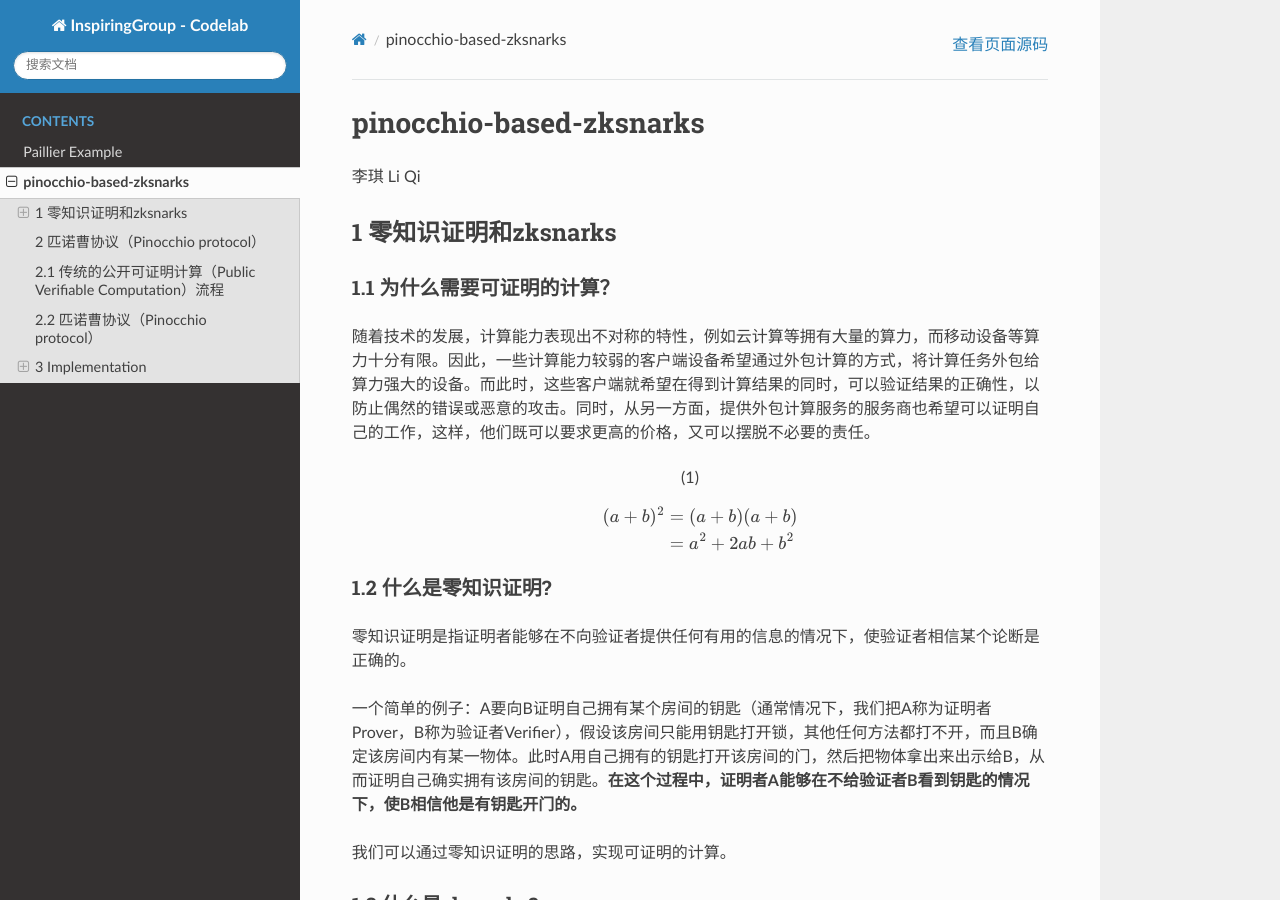
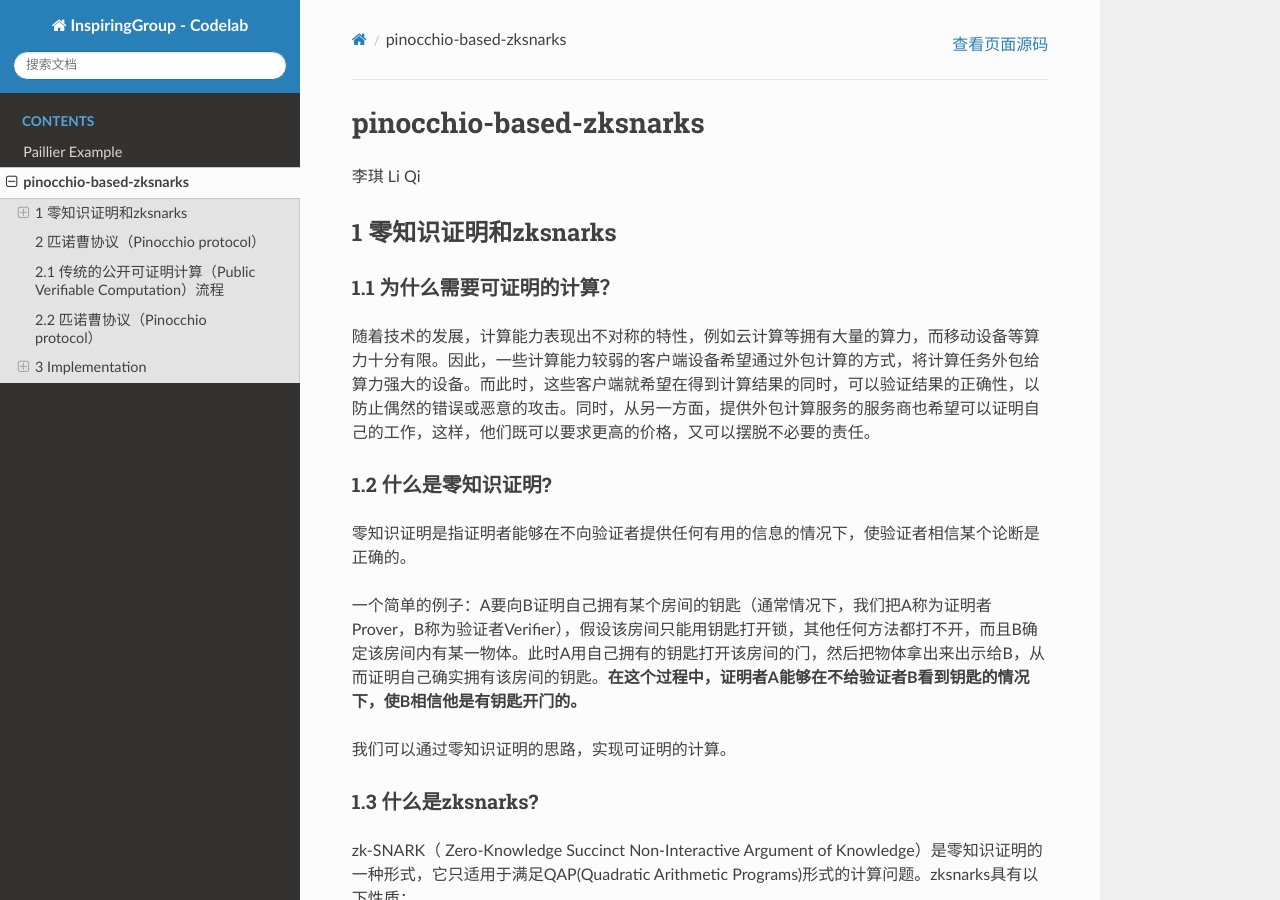
Before and after one commit to 1286482110/InspiringGroup-Codelab, a Sphinx documentation site: the page built from docs/source/zkp/pinocchio.rst, in a window 1280 px wide and 900 px high. Built offline with Sphinx 7.4.7 and the Read the Docs theme 2.0.0, drawn with Linux system fonts in a browser that asks for light colours.

Commit message:
Update pinocchio.rst

```diff
--- a/docs/source/zkp/pinocchio.rst
+++ b/docs/source/zkp/pinocchio.rst
@@ -14,14 +14,6 @@ pinocchio-based-zksnarks
 ~~~~~~~~~~~~~~~~~~~~~~~~~~~~
 
 随着技术的发展，计算能力表现出不对称的特性，例如云计算等拥有大量的算力，而移动设备等算力十分有限。因此，一些计算能力较弱的客户端设备希望通过外包计算的方式，将计算任务外包给算力强大的设备。而此时，这些客户端就希望在得到计算结果的同时，可以验证结果的正确性，以防止偶然的错误或恶意的攻击。同时，从另一方面，提供外包计算服务的服务商也希望可以证明自己的工作，这样，他们既可以要求更高的价格，又可以摆脱不必要的责任。
-
-
-.. math::
-    :label: math-multi
-
-    (a + b)^2 &= (a + b)(a + b) \\
-              &= a^2 + 2ab + b^2
-
 
 .. _12-什么是零知识证明:
 
```
